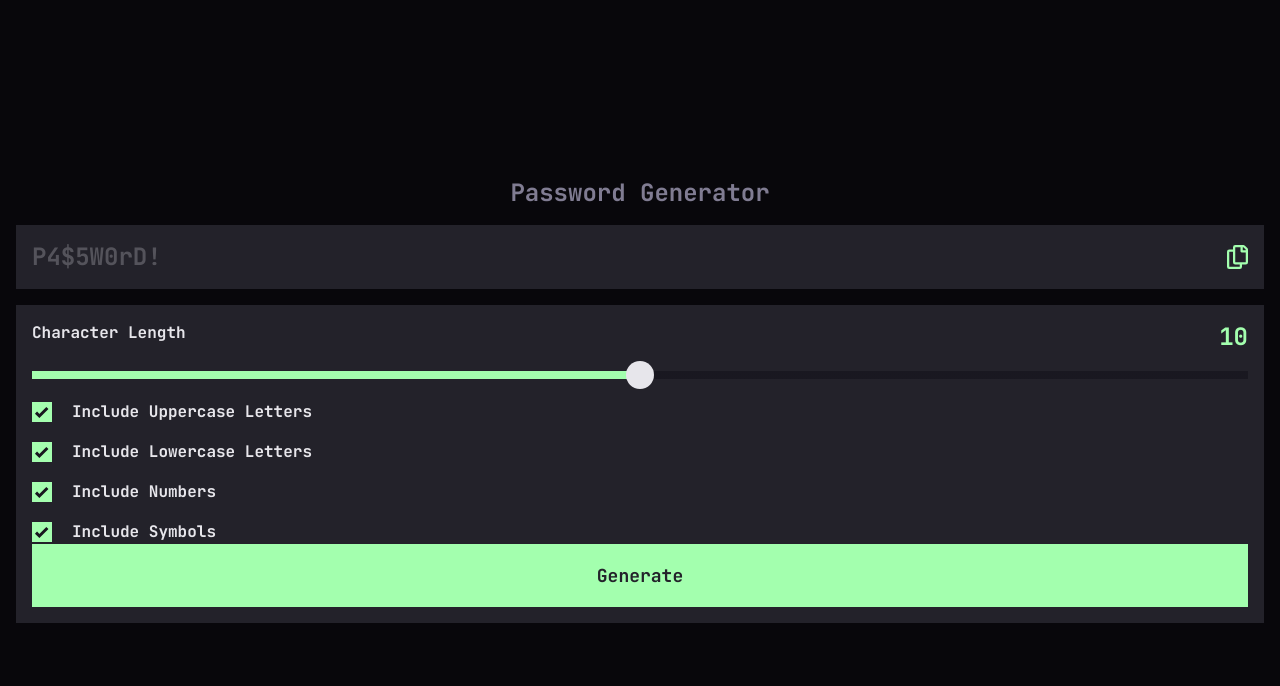
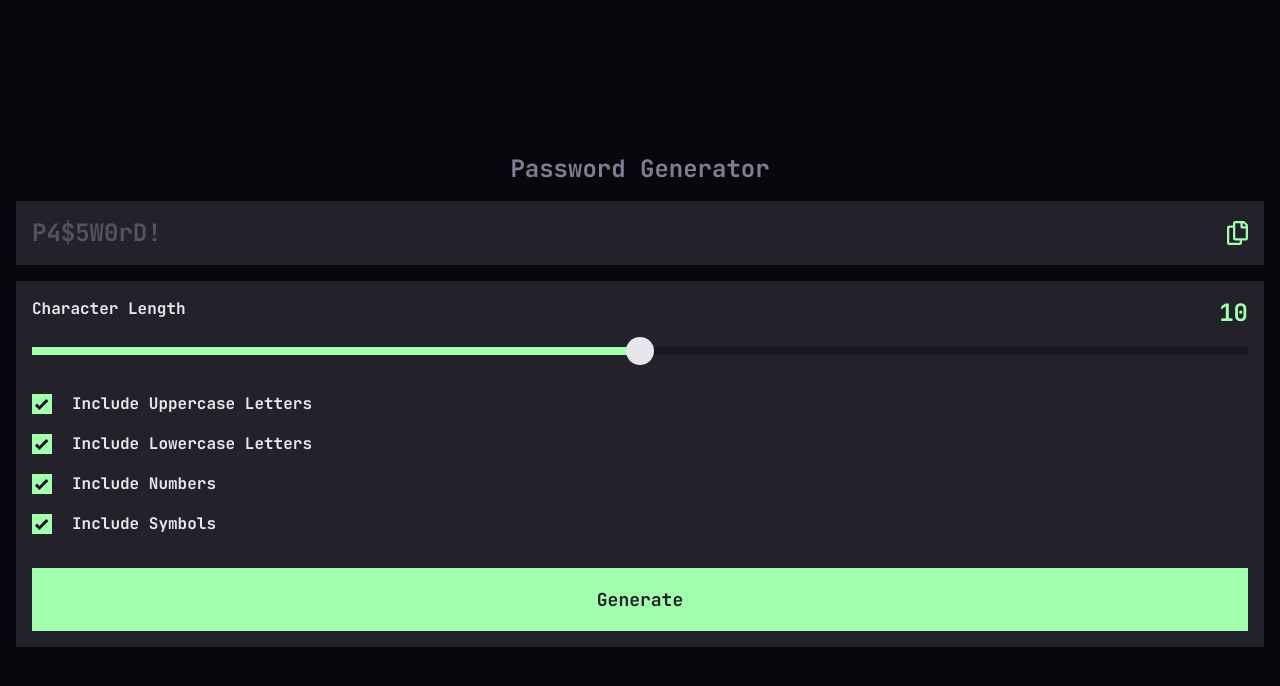
Before and after one commit to MarkusB2611/password-generator-app, a React (Vite) app: page / in a window 1280 px wide. Shown: the top 686 px of the page. Built offline with nearby package versions, Linux system fonts and the light colour scheme.

Commit message:
checkbox gaps

```diff
--- a/src/components/UI/checkbox.tsx
+++ b/src/components/UI/checkbox.tsx
@@ -2,7 +2,7 @@ import { Settings } from "../password-generator";
 
 const Checkbox = ({ id, label, value, setValue }: CheckboxProps) => {
   return (
-    <div className="flex gap-5 items-center mt-4 first:mt-12">
+    <div className="flex gap-5 items-center">
       <input
         className="checkbox"
         type="checkbox"
--- a/src/components/password-generator/password-settings.tsx
+++ b/src/components/password-generator/password-settings.tsx
@@ -15,7 +15,8 @@ const PasswordSettings = ({
         value={settings.length}
         setValue={changeSettings}
       />
-      <Checkbox
+      <div className="flex flex-col gap-4 mt-8 mb-8">
+        <Checkbox
         id="useUppercase"
         label="Include Uppercase Letters"
         value={settings.useUppercase}
@@ -39,6 +40,8 @@ const PasswordSettings = ({
         value={settings.useSymbols}
         setValue={changeSettings}
       />
+      </div>
+
       <Button>Generate</Button>
     </div>
   );
```
